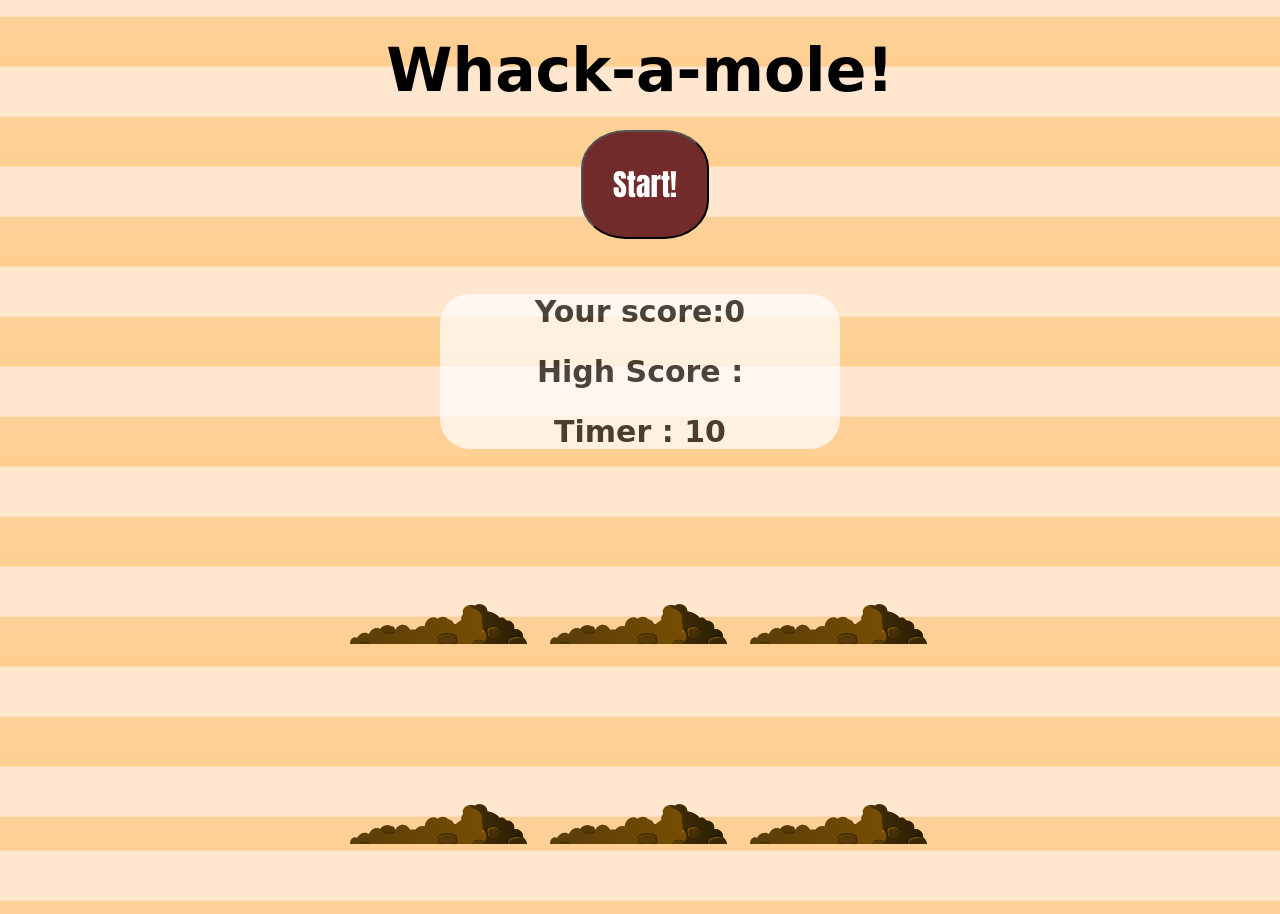
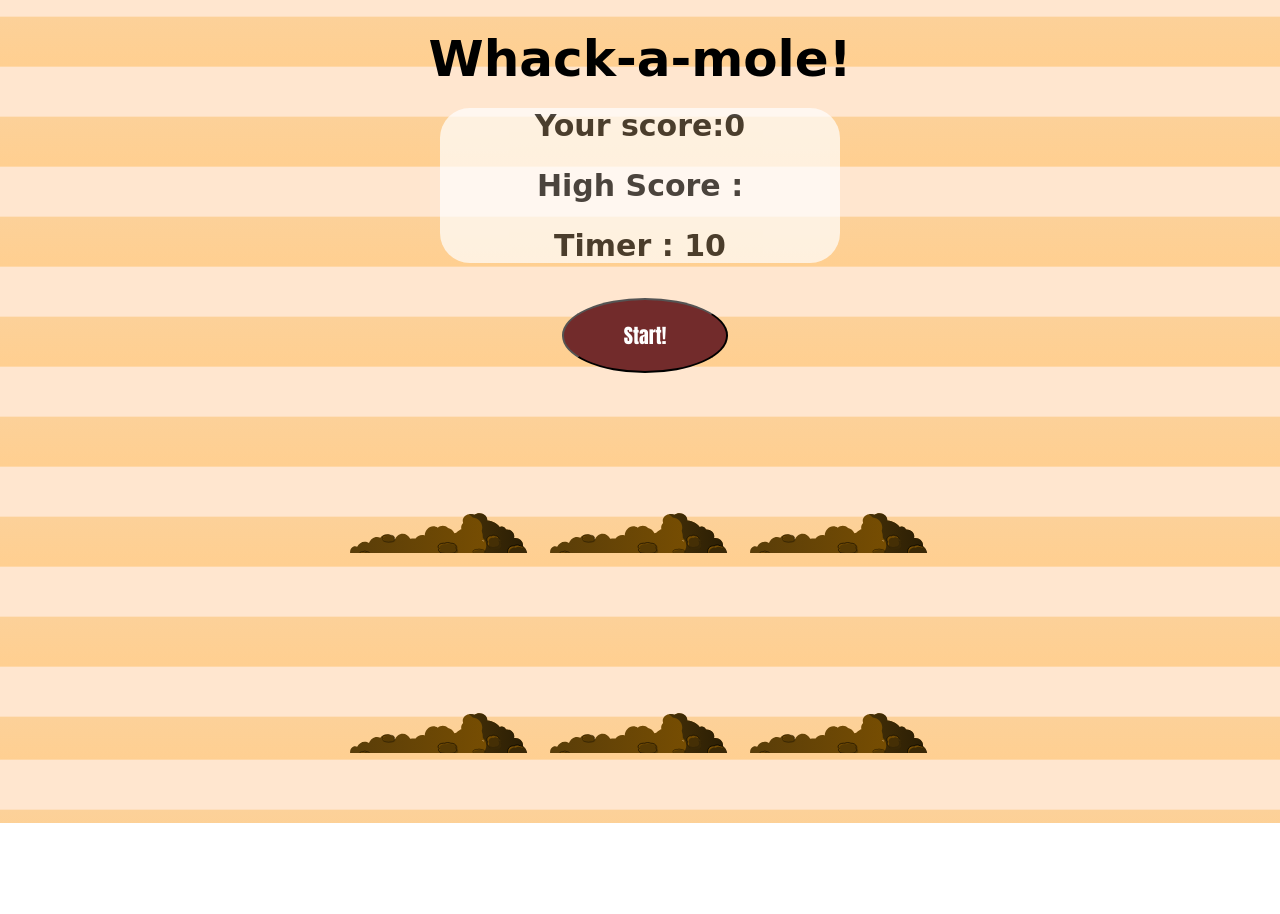
Before and after one commit to totoriri/whack-a-mole, a plain HTML site: page index.html in a window 1280 px wide. After the commit the page ends 823 px from the top, so only its background shows below. Drawn offline with Linux system fonts and the light colour scheme; a web font is replaced by a local one.

Commit message:
changed button size and position

```diff
--- a/css/style.css
+++ b/css/style.css
@@ -19,7 +19,7 @@ body {
 
 h1{
 	text-align: center;
-	font-size: 6rem;
+	font-size: 5rem;
 	line-height: 1;
 	margin-bottom: 0;
 }
@@ -38,12 +38,13 @@ h2{
 }
 
 button {
-	margin:1em;
-	padding: 1em;
-	border-radius: 35%;
+	margin:10px;
+	padding: 1em 3em;
+
+	border-radius: 55%;
 	background-color:rgb(114, 43, 43);
 	color: #fff;
-	font-size: 3em;
+	font-size: 2em;
   font-family: Impact, Haettenschweiler, 'Arial Narrow Bold', sans-serif;
 }
 
@@ -94,8 +95,8 @@ button:active,
 	background-size: 70%;
 	position: absolute;
 	top: 100%;
-	width: 100%;
-	height: 100%;
+	width: 80%;
+	height: 80%;
 	transition: all 0.8s;
 }
 
--- a/index.html
+++ b/index.html
@@ -11,15 +11,16 @@
 
   <header>
     <h1>Whack-a-mole! </h1>
-    <div class="button_wrapper">
-    　<button id='start' onClick="startGame()">Start!</button>
-  　</div>
   </header>
 
   <div class="board">
    <h2>Your score:<span class="score">0</span>
    <h2>High Score : <span id="highScore" class="display">0</span></h2>
    <h2>Timer : <span id="countdown" >10</span></h2>
+  </div>
+
+  <div class="button_wrapper">
+      　<button id='start' onClick="startGame()">Start!</button>
   </div>
 
   <div class="game">
```
Also changed, not shown: 1 other file.
